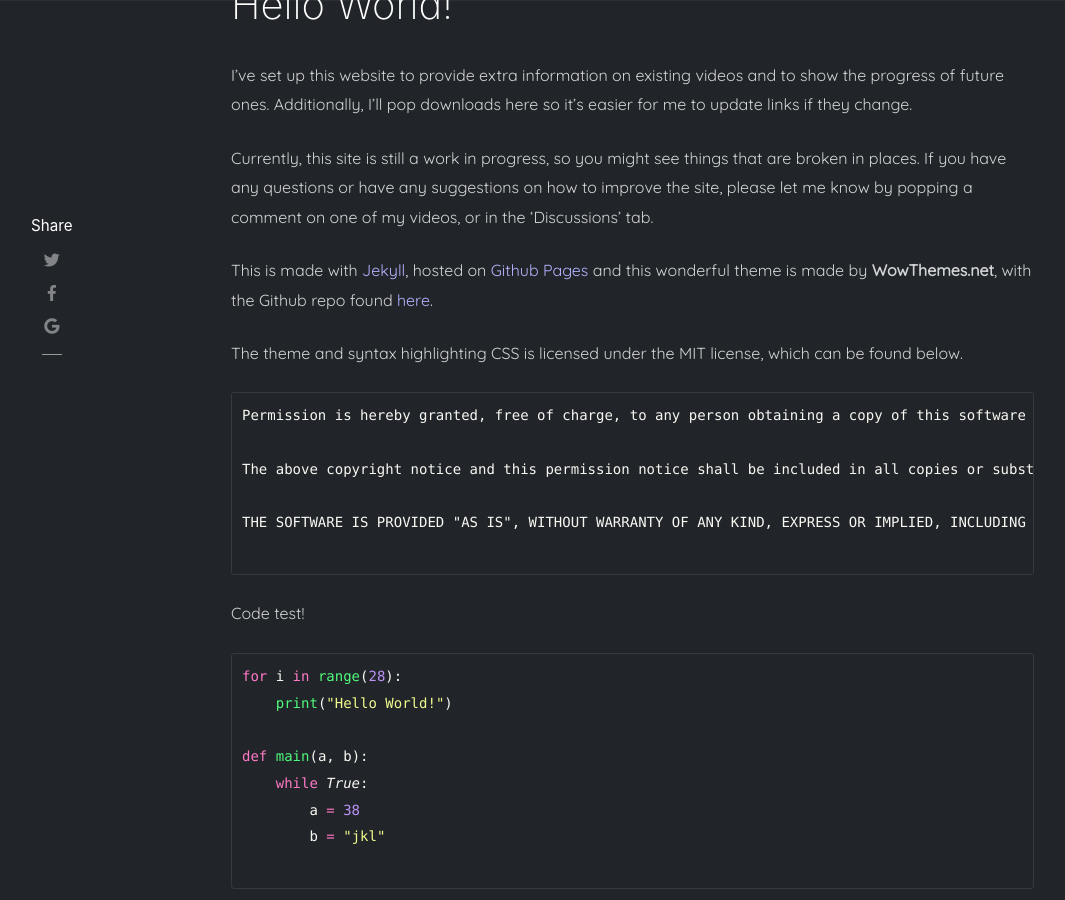
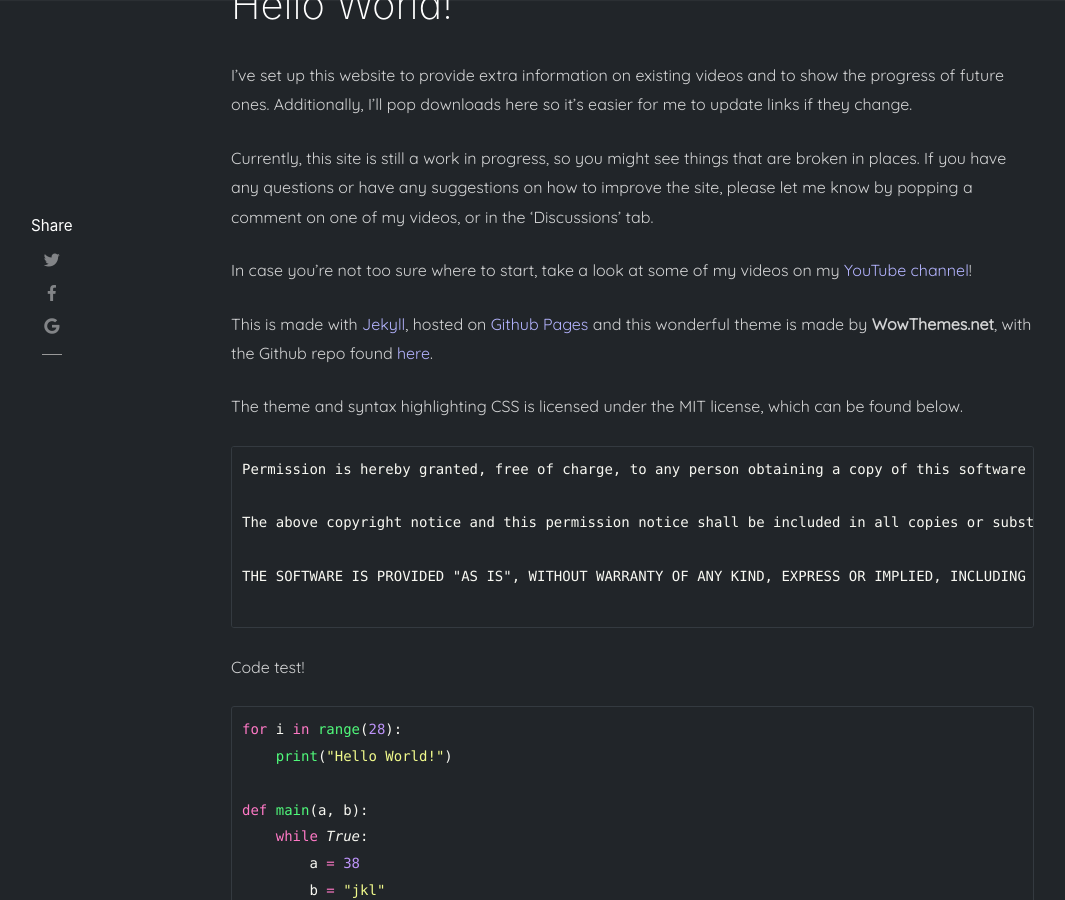
Before and after one commit to TheSleepyPenguin/TheSleepyPenguin.github.io, a Jekyll site: the page built from _posts/2018-12-27-hello-world.md, in a window 1280 px wide and 900 px high, scrolled down 379 px. Shown: the whole window, without its empty margins (54-1119 px from the left). Built offline with Jekyll 4.4.1, drawn with Linux system fonts in a browser that asks for light colours; nearby versions of some CDN libraries; comment, search, counter and statistics services are not loaded.

Commit message:
Update 2018-12-27-hello-world.md

```diff
--- a/_posts/2018-12-27-hello-world.md
+++ b/_posts/2018-12-27-hello-world.md
@@ -12,6 +12,8 @@ featured: true
 I’ve set up this website to provide extra information on existing videos and to show the progress of future ones. Additionally, I’ll pop downloads here so it’s easier for me to update links if they change.
 
 Currently, this site is still a work in progress, so you might see things that are broken in places. If you have any questions or have any suggestions on how to improve the site, please let me know by popping a comment on one of my videos, or in the ‘Discussions’ tab.
+
+In case you're not too sure where to start, take a look at some of my videos on my [YouTube channel](http://youtube.com/c/thesleepypenguin)!
 
 This is made with [Jekyll](https://jekyllrb.com/), hosted on [Github Pages](https://pages.github.com/) and this wonderful theme is made by **WowThemes.net**, with the Github repo found [here](https://github.com/wowthemesnet/mediumish-theme-jekyll).
 
```
